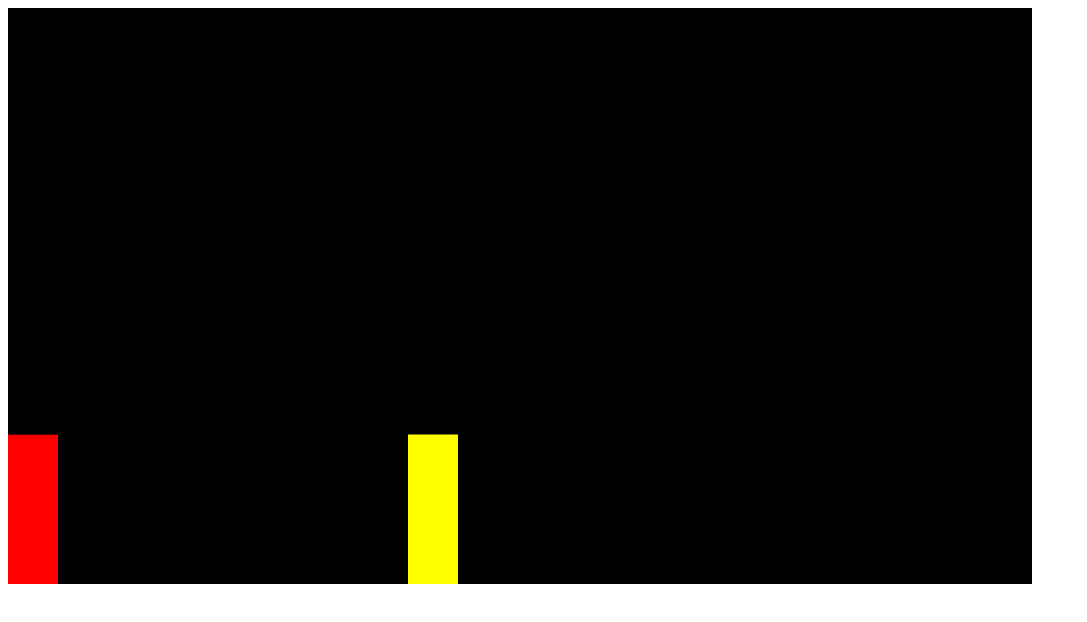
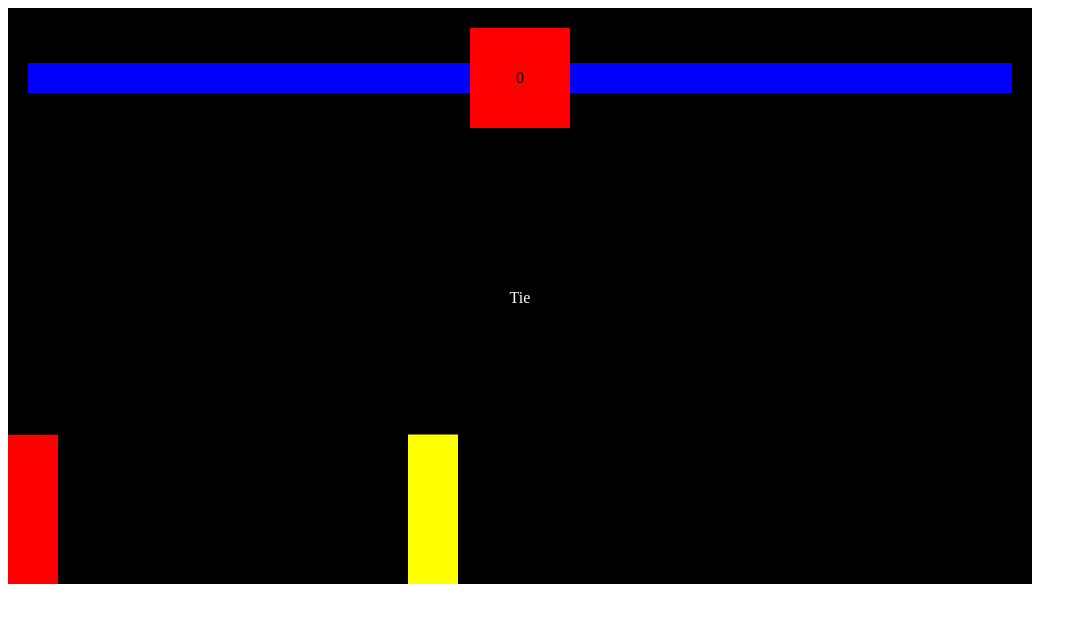
Before and after one commit to Vlad-Bogach/TRTPO-Projects, a plain HTML site: page Project/index.html in a window 1280 px wide. Shown: the whole page, without its empty margins (0-1087 px from the left). Drawn offline with Linux system fonts and the light colour scheme.

Commit message:
add: health bars, timer, gameover condition

```diff
--- a/Project/index.html
+++ b/Project/index.html
@@ -4,13 +4,28 @@
 <head>
     <meta charset="UTF-8">
     <meta name="viewport" content="width=device-width, initial-scale=1.0">
+    <link rel="stylesheet" href="source/styles/style.css">
     <title>Document</title>
 </head>
 
 <body>
-    <canvas></canvas>
+    <div class="game-field">
+        <div class="health-bar">
+            <div style="position:relative; height: 30px; width: 100%; display: flex; justify-content: flex-end;">
+                <div class="health-bar__health health-bar__health_player"></div>
+                <div id="player-health" class="player-health-cover"></div>
+            </div>
+            <div id="timer" class="health-bar__timer">90</div>
+            <div style="position:relative; height: 30px; width: 100%;">
+                <div class="health-bar__health health-bar__health_enemy"></div>
+                <div id="enemy-health" class="enemy-health-cover"></div>
+            </div>
+        </div>
+        <div id="gameover-label">Tie</div>
+        <canvas></canvas>
+    </div>
+
+    <script src="index.js"></script>
 </body>
 
 </html>
-
-<script src="index.js"></script>
--- a/Project/index.js
+++ b/Project/index.js
@@ -26,6 +26,7 @@ class Sprite {
         }
         this.color = color
         this.isAttacking
+        this.health = 100
        // console.log('construct')
     }
 
@@ -113,6 +114,29 @@ function collision({rectangle1, rectangle2}) {
         && rectangle1.attackBox.position.y + rectangle1.attackBox.height >= rectangle2.position.y
         && rectangle1.attackBox.position.y <= rectangle2.position.y + rectangle2.height)
 }
+let timer = 5
+function decreaseTimer(){
+
+    if(timer > 0)
+    {
+        setTimeout(decreaseTimer, 1000)
+        timer--
+        document.querySelector('#timer').innerHTML = timer
+    }
+
+    if(timer === 0){
+        document.querySelector('#gameover-label').style.display = 'flex'
+        if(player.health === enemy.health){
+            document.querySelector('#gameover-label').innerHTML = 'Tie'
+        } else if (player.health > enemy.health){
+            document.querySelector('#gameover-label').innerHTML = 'Player win'
+        } else if (player.health < enemy.health){
+            document.querySelector('#gameover-label').innerHTML = 'Enemy win'
+        }
+    }
+}
+
+decreaseTimer()
 
 function animate() {
     window.requestAnimationFrame(animate)
@@ -144,19 +168,17 @@ function animate() {
     if(collision({rectangle1: player, rectangle2: enemy}) && player.isAttacking)
     {
         player.isAttacking = false
-        console.log('collide')
+        enemy.health -= 20
+        document.querySelector('#enemy-health').style.width = enemy.health + '%'
 
     }
 
     if(collision({rectangle1: enemy, rectangle2: player}) && enemy.isAttacking)
     {
         enemy.isAttacking = false
-        console.log('collide')
-
+        player.health -= 20
+        document.querySelector('#player-health').style.width = player.health + '%'
     }
-
-
-
 }
 
 animate()
--- /dev/null
+++ b/Project/source/styles/style.css
@@ -0,0 +1,70 @@
+*{
+    box-sizing: border-box;
+}
+
+.health-bar__health{
+    background-color: yellow;
+
+}
+
+.game-field {
+    position: relative;
+    display: inline-block;
+}
+
+.health-bar{
+    position: absolute;
+    display: flex;
+    width: 100%;
+    align-items: center;
+    padding: 20px;
+}
+
+.health-bar__timer{
+    background-color: red;
+    width: 100px;
+    height: 100px;
+    flex-shrink: 0;
+    display: flex;
+    align-items: center;
+    justify-content: center;
+}
+
+.enemy-health-cover{
+    position: absolute;
+    background: blue;
+    top: 0;
+    right: 0;
+    left: 0;
+    bottom: 0;
+}
+
+.player-health-cover{
+    position: absolute;
+    background: blue;
+    top: 0;
+    right: 0;
+    bottom: 0;
+    width: 100%;
+}
+
+.health-bar__health_enemy{
+    height: 30px;
+}
+
+.health-bar__health_player{
+    height: 30px;
+    width: 100%;
+}
+
+#gameover-label{
+    position:absolute;
+    color: white;
+    align-items: center;
+    justify-content: center;
+    top: 0;
+    right: 0;
+    bottom: 0;
+    left: 0;
+    display: none;
+}
```
